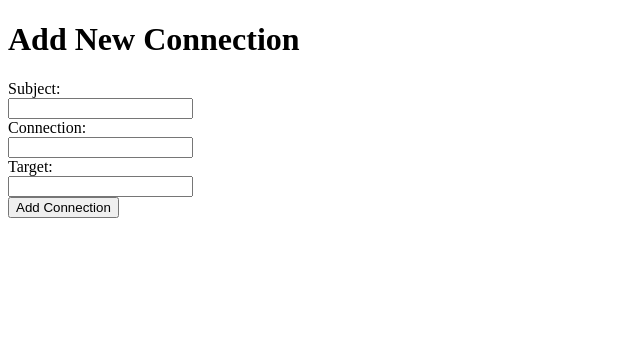
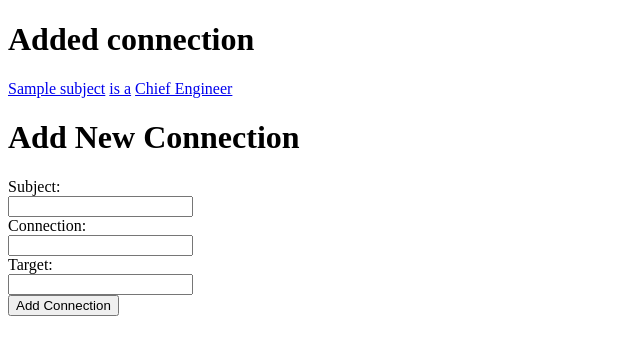
Before and after one commit to d4daveshep/knowledge-database, a FastAPI app: template templates/add-connection.html in a window 1280 px wide. Shown: the part 70-425 px from the top of the page, without its empty margins (0-640 px from the left). Run offline with FastAPI, Linux system fonts and the light colour scheme; the template is opened without the code that fills it: most values are stand-ins (such as "Sample title", 1, 10 or a date in 2020).

Commit message:
add connection form now displays added connection with working subject link also added page to purge database with single button

```diff
--- a/templates/add-connection.html
+++ b/templates/add-connection.html
@@ -3,8 +3,14 @@
 {% block title %}Add Connection{% endblock %}
 
 {% block content %}
+{% if connection %}
+    <h1>Added connection</h1>
+    <a href="/connections-to-node/{{connection.subject.id}}">{{connection.subject.name}}</a>
+    <a href="/connections-to-node/456">is a</a>
+    <a href="/connections-to-node/789">Chief Engineer</a>
+{% endif %}
+
     <h1>Add New Connection</h1>
-
     <form action="/add-connection" method="post">
         <label for="subject">Subject:</label><br>
         <input type="text" id="subject" name="subject"><br>
@@ -15,5 +21,4 @@
         <input type="submit" value="Add Connection">
     </form>
 
-
 {% endblock %}
--- a/web_apps/html_app.py
+++ b/web_apps/html_app.py
@@ -9,8 +9,8 @@ from sqlalchemy.orm import Session
 import utilities.cvs_file_loader
 from . import models
 from .database import LocalSession, engine
-from .json_rest_app import get_node, get_nodes, get_connections, create_connection
-from .schemas import NodeCreate, ConnectionCreate
+from .json_rest_app import get_node, get_nodes, get_connections, create_connection, delete_all_nodes
+from .schemas import NodeCreate, ConnectionCreate, Connection
 
 models.Base.metadata.create_all(bind=engine)
 
@@ -84,8 +84,8 @@ def connection_results(request: Request, node_id: int, db_session: Session = Dep
 
 
 @app.get("/add-connection", response_class=HTMLResponse)
-def add_new_connection(request: Request):
-    return templates.TemplateResponse("add-connection.html", {"request": request})
+def add_new_connection(request: Request, connection: Connection = None):
+    return templates.TemplateResponse("add-connection.html", {"request": request, "connection": connection})
 
 
 @app.post("/add-connection", response_class=HTMLResponse)
@@ -94,4 +94,15 @@ def create_connection_in_database(request: Request, subject: str = Form(), conn_
     connection = ConnectionCreate(subject=NodeCreate(name=subject), name=conn_name, target=NodeCreate(name=target))
 
     connection = create_connection(db_session=db_session, connection=connection)
-    return templates.TemplateResponse("/connection-results.html", {"request": request})
+    return templates.TemplateResponse("/add-connection.html", {"request": request, "connection": connection})
+
+
+@app.get("/purge-database", response_class=HTMLResponse)
+def show_purge_database_page(request: Request):
+    return templates.TemplateResponse("/purge-database.html", {"request": request})
+
+
+@app.post("/purge-database", response_class=HTMLResponse)
+def purge_database(request: Request, db_session: Session = Depends(get_db_session)):
+    delete_all_nodes(db_session)
+    return templates.TemplateResponse("/database-stats.html", {"request": request})
```
Also changed, not shown: templates/connection-results.html (deleted, +0 -10 lines), templates/purge-database.html (added, +11 -0 lines), tests/functional/test_functionality.py (+21 -5 lines).
